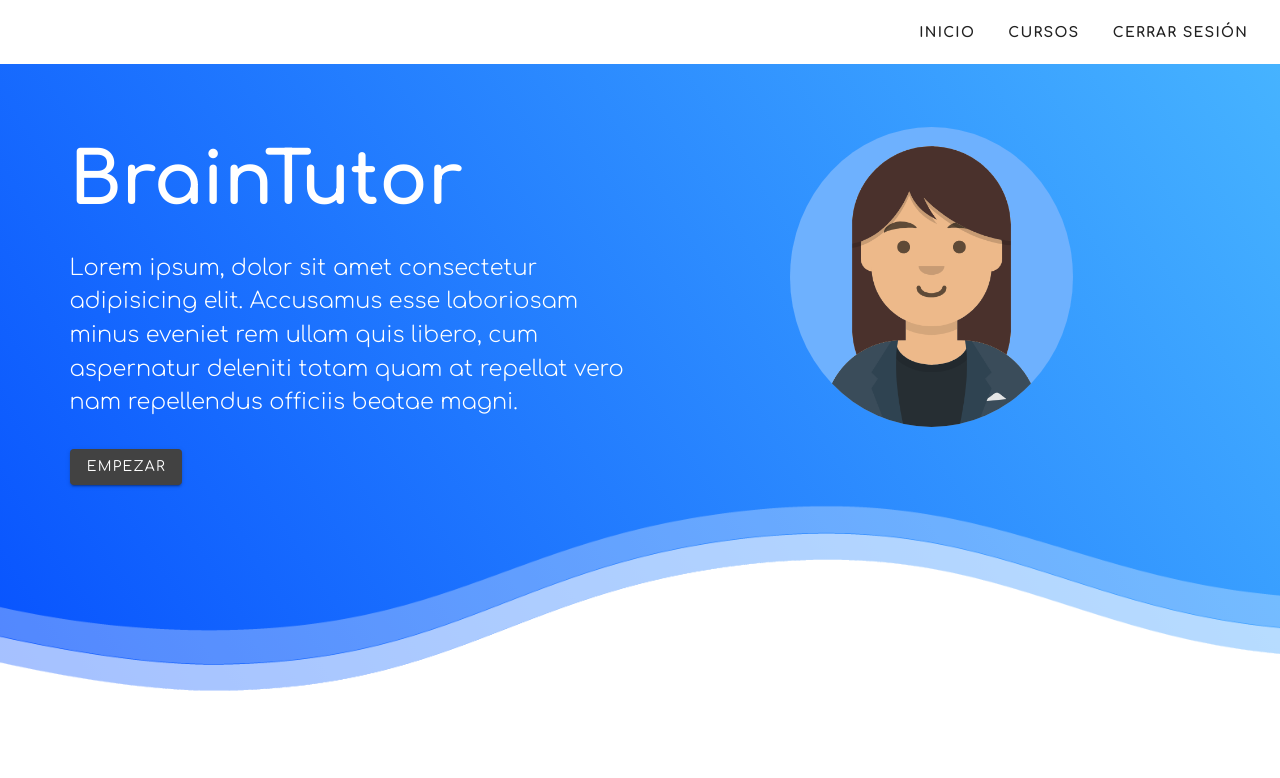
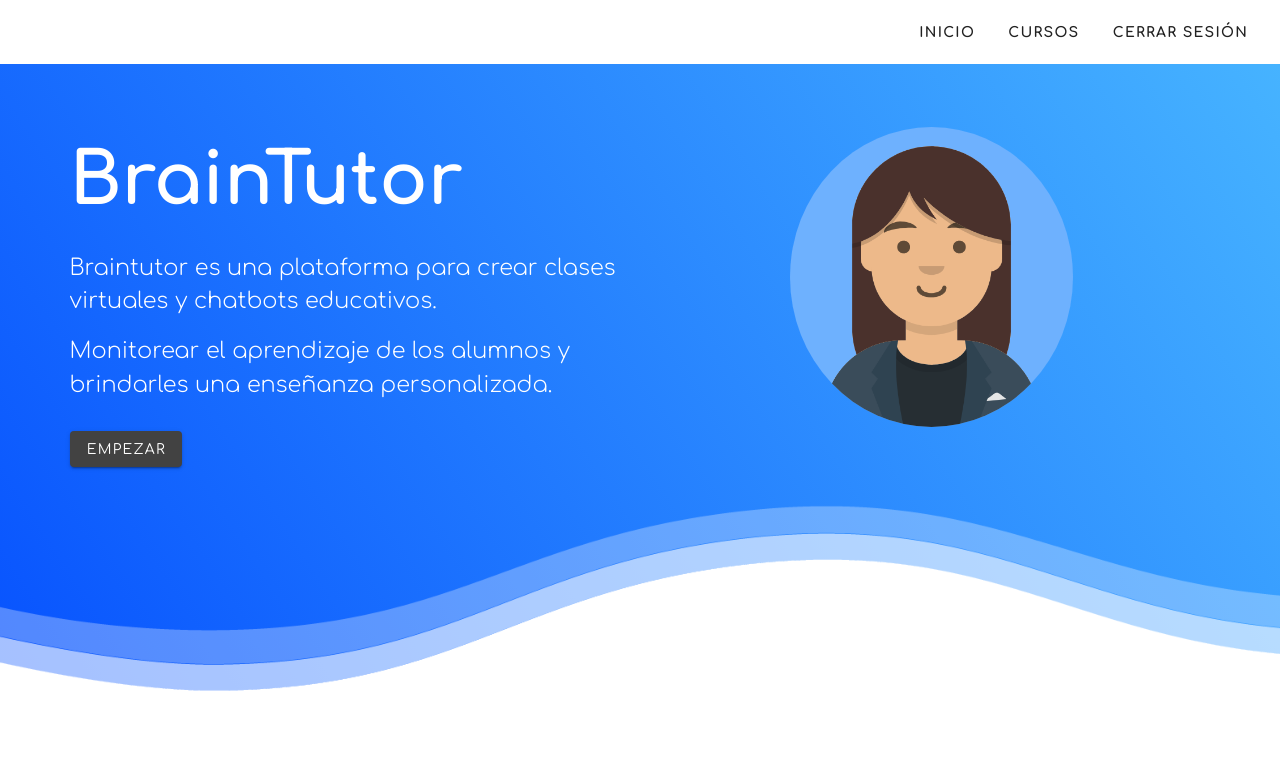
Before and after one commit to braintutor/braintutor, a Vue app: page / in a window 1280 px wide. Shown: the top 778 px of the page. Built offline with nearby package versions, Linux system fonts and the light colour scheme.

Commit message:
deploy project

```diff
--- a/src/views/Home.vue
+++ b/src/views/Home.vue
@@ -8,7 +8,10 @@
             <h1 class="principal-title">BrainTutor</h1>
             <div
               class="principal-description"
-            >Lorem ipsum, dolor sit amet consectetur adipisicing elit. Accusamus esse laboriosam minus eveniet rem ullam quis libero, cum aspernatur deleniti totam quam at repellat vero nam repellendus officiis beatae magni.</div>
+            >Braintutor es una plataforma para crear clases virtuales y chatbots educativos.</div>
+            <div
+              class="principal-description"
+            >Monitorear el aprendizaje de los alumnos y brindarles una enseñanza personalizada.</div>
             <v-btn class="principal-action" color="grey darken-3" @click="redirect('login')">Empezar</v-btn>
           </div>
           <div class="principal-image col-sm-6">
```
